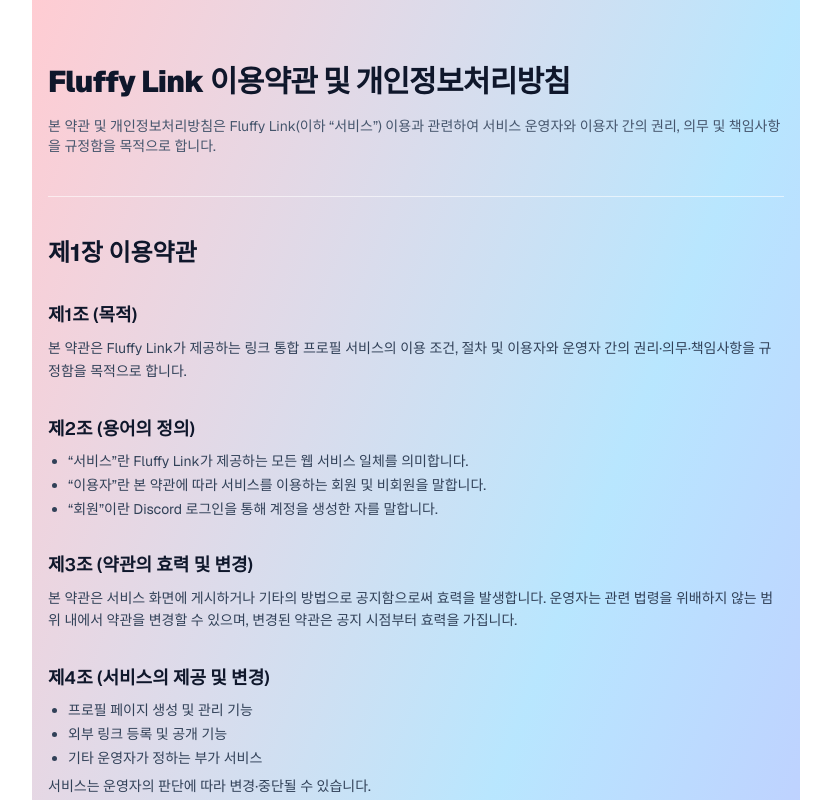
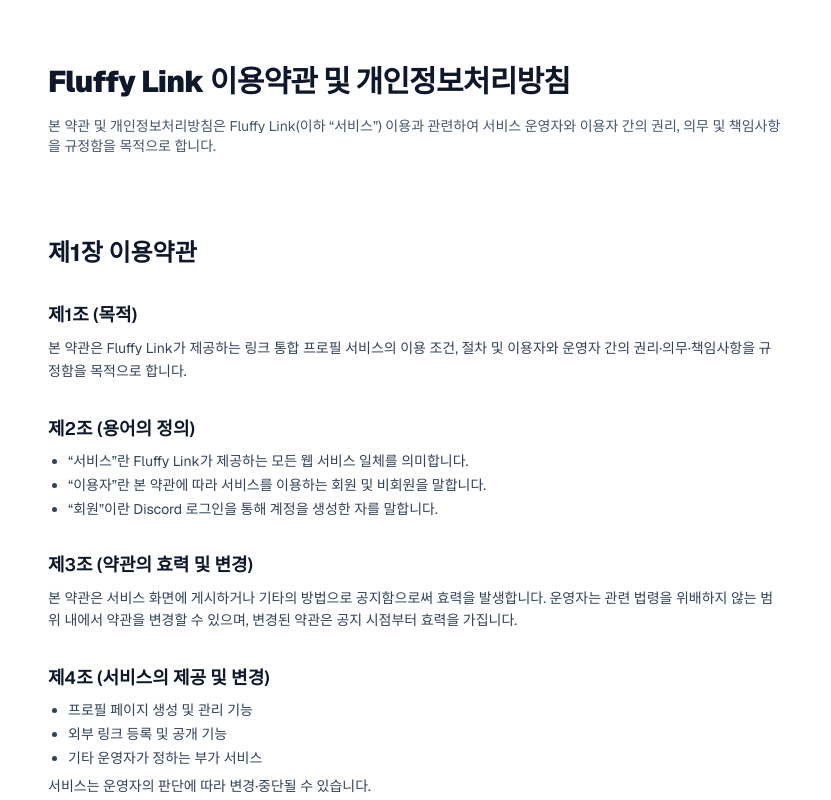
Before and after one commit to CLOUD-FUR/furry-link-profile, a Next.js app: page /terms in a window 1280 px wide. Shown: the top 800 px of the page, without its empty margins (224-1055 px from the left). Built offline with nearby package versions, Linux system fonts and the light colour scheme; a web font is replaced by a local one.

Commit message:
fix: favicon 로고 변경 + 이용약관 그라데이션 제거
- layout.tsx: favicon.png → /logo.png로 변경 (PNG 형식)
- terms/page.tsx: 그라데이션 배경 제거, 흰색 배경만

```diff
--- a/src/app/layout.tsx
+++ b/src/app/layout.tsx
@@ -22,7 +22,7 @@
   },
   description: "여러 개의 링크를 한 곳에! Discord 로그인으로 바로 시작하세요.",
   icons: {
-    icon: "/favicon.ico",
+    icon: "/logo.png",
     apple: "/apple-touch-icon.png",
   },
   openGraph: {
--- a/src/app/terms/page.tsx
+++ b/src/app/terms/page.tsx
@@ -2,7 +2,7 @@
 
 export default function TermsPage() {
   return (
-    <main className="mx-auto max-w-3xl px-4 py-16 min-h-screen bg-gradient-to-br from-rose-200 via-sky-200 to-violet-300 dark:from-slate-950 dark:via-indigo-950 dark:to-fuchsia-950 transition-colors">
+    <main className="mx-auto max-w-3xl px-4 py-16 min-h-screen">
       <h1 className="text-3xl font-black tracking-tight text-slate-900 dark:text-slate-50">
         Fluffy Link 이용약관 및 개인정보처리방침
       </h1>
```
